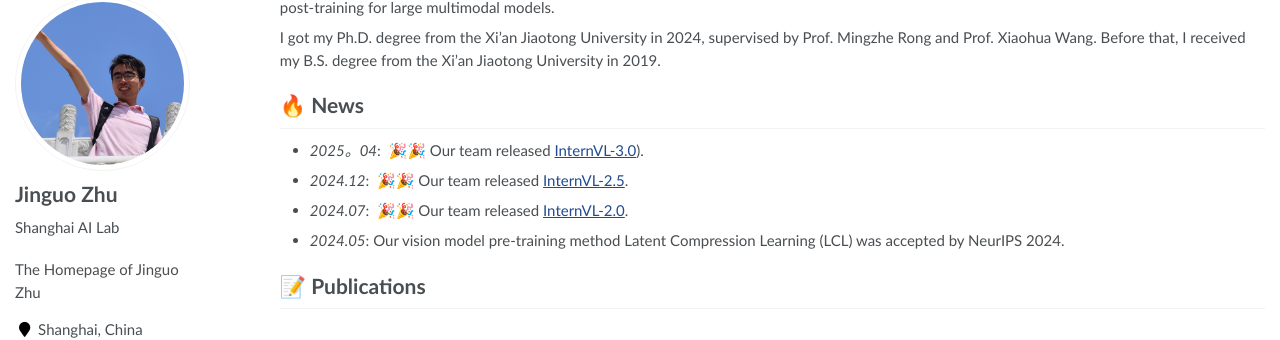
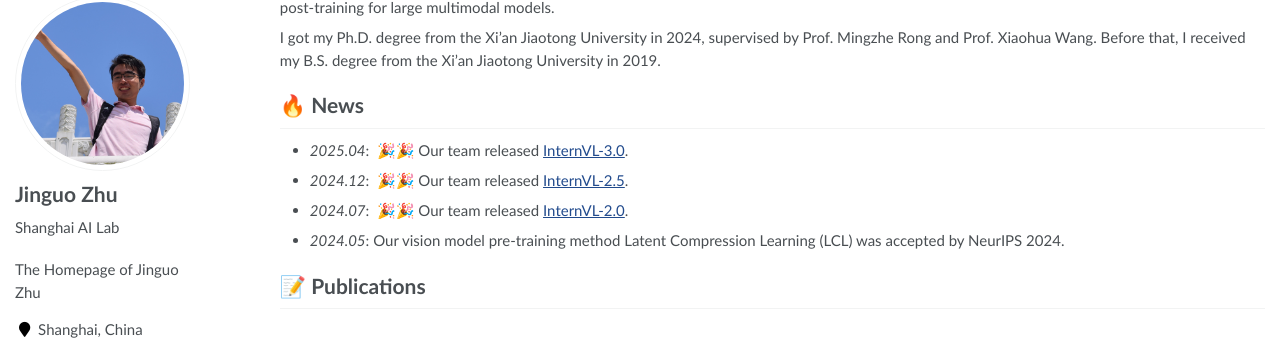
Before and after one commit to Lechatelia/lechatelia.github.io, a Jekyll site: the page built from _pages/about.md, in a window 1280 px wide and 1226 px high. Shown: the part 95-435 px from the top of the window. Built offline with Jekyll 4.4.1, drawn with Linux system fonts in a browser that asks for light colours.

```diff
--- a/_pages/about.md
+++ b/_pages/about.md
@@ -30,7 +30,7 @@ Before that, I received my B.S. degree from the Xi'an Jiaotong University in 201
 
 
 # 🔥 News
-- *2025。04*: &nbsp;🎉🎉 Our team released [InternVL-3.0]([https://internvl.github.io/blog/2025-04-11-InternVL-3.0/)).
+- *2025.04*: &nbsp;🎉🎉 Our team released [InternVL-3.0](https://internvl.github.io/blog/2025-04-11-InternVL-3.0/).
 - *2024.12*: &nbsp;🎉🎉 Our team released [InternVL-2.5](https://internvl.github.io/blog/2024-12-05-InternVL-2.5/).
 - *2024.07*: &nbsp;🎉🎉 Our team released [InternVL-2.0](https://internvl.github.io/blog/2024-07-02-InternVL-2.0/).
 - *2024.05*:  Our vision model pre-training method Latent Compression Learning (LCL) was accepted by NeurIPS 2024.
```
